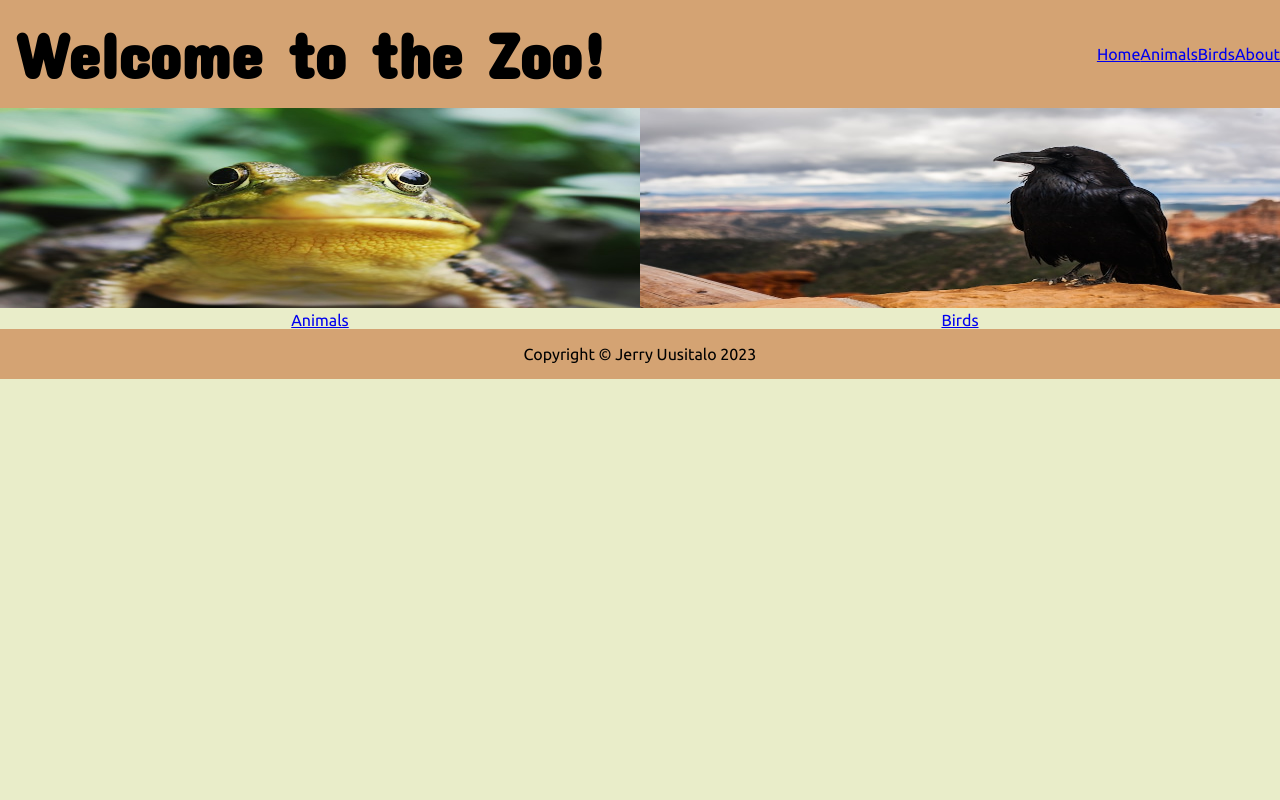
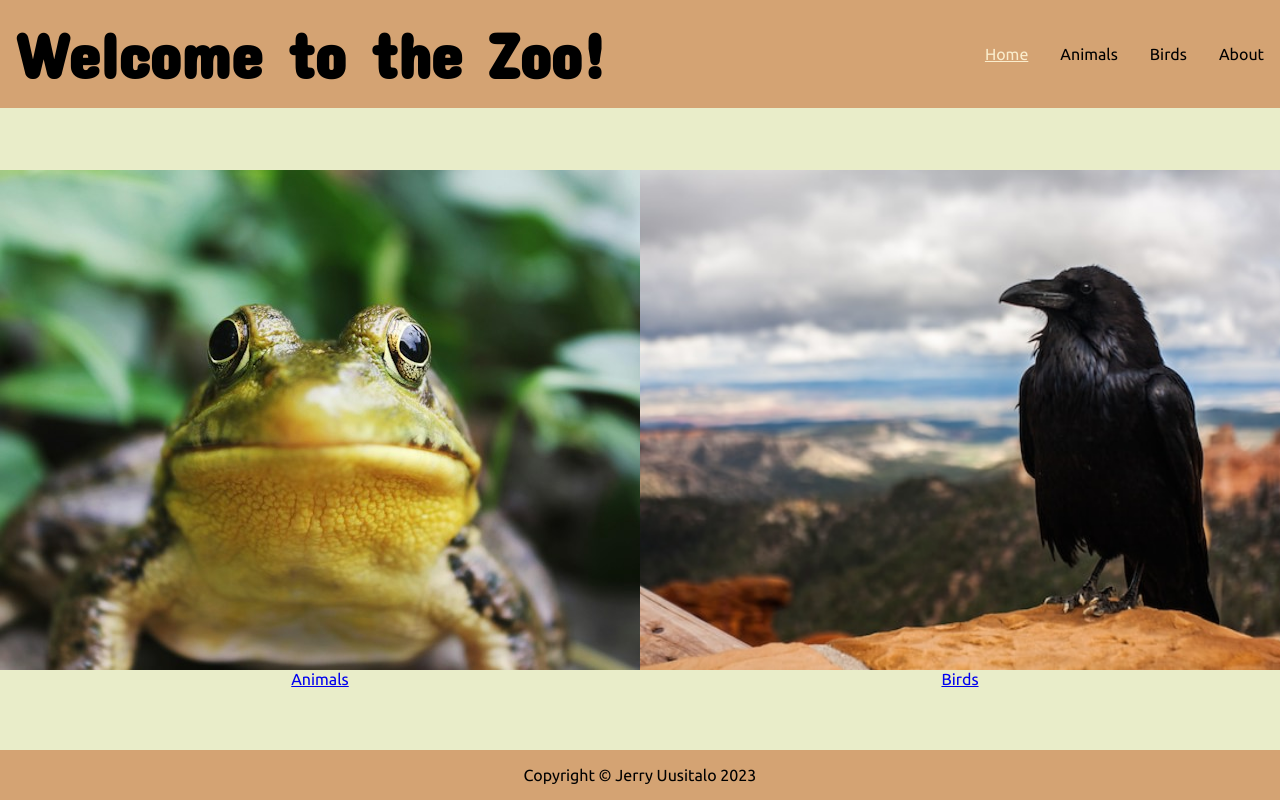
Before and after one commit to JerryUusis/zoo, a React (Vite) app: page / in a window 1280 px wide. Built offline with nearby package versions, Linux system fonts and the light colour scheme.

Commit message:
Style Home and NavLinks in Header

```diff
--- a/src/App.css
+++ b/src/App.css
@@ -37,8 +37,9 @@ body {
 
 #root {
   display: flex;
+  min-height: 100vh;
   flex-direction: column;
-  height: calc(100vh - 5.75rem);
+  justify-content: space-between;
   font-family: "Ubuntu", sans-serif;
 }
 
@@ -56,7 +57,7 @@ header {
   background-color: var(--buff);
 }
 
-/* Array buttons */
+/* Array links */
 
 .array-button-container {
   display: flex;
@@ -64,12 +65,16 @@ header {
   justify-content: center;
 }
 
-.array-button-container button {
-  width: 100px;
-  max-height: 75px;
-  padding: 0.75rem 0;
+.array-button-container a {
+  color: black;
   font-family: inherit;
-  margin: 1rem;
+  margin: 0 1rem;
+  text-decoration: none;
+}
+
+.array-button-container a.active {
+  color: var(--papaya);
+  text-decoration: underline;
 }
 
 /* SearchBar */
@@ -98,8 +103,11 @@ input {
 }
 
 .array-selector-container img {
+  display: block;
+  object-fit: cover;
   width: 100%;
-  height: 200px;
+  height: 500px;
+
 }
 
 /* Card */
```
